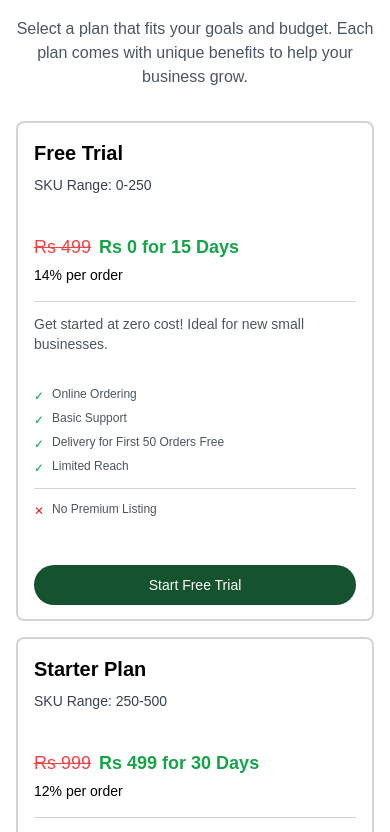
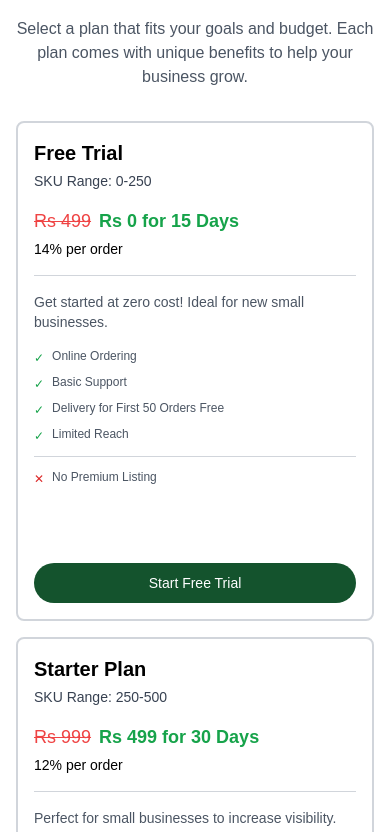
Before and after one commit to hritvikgupta/quickcommerce, a Next.js app: page /business in a window 390 px wide. Shown: the part 2830-3662 px from the top of the page. Built offline with nearby package versions, Linux system fonts and the light colour scheme.

Commit message:
update-marketplace

```diff
--- a/src/app/business/page.js
+++ b/src/app/business/page.js
@@ -996,35 +996,48 @@ const PricingPlanCard = ({ title, price, originalPrice, commission, description,
     <div
       className={`w-full md:w-[340px] border-2 rounded-lg p-4 md:p-6 flex flex-col transition-transform transform hover:scale-105 hover:shadow-lg ${
         selected ? 'border-green-600 bg-white' : 'border-gray-300 bg-white'
-      } min-h-[500px] md:min-h-[650px]`} // Reduced height for mobile
+      } min-h-[500px] md:min-h-[650px]`}
     >
       {/* Header Section */}
-      <div className="h-[90px] md:h-[120px]">
-        <h2 className="text-xl md:text-2xl font-bold text-black mb-2">{title}</h2>
-        <p className="text-sm md:text-md text-gray-700 font-medium">SKU Range: {skuRange}</p>
+      <div className="mb-4">
+        <h2 className="text-xl md:text-2xl font-bold text-black mb-1">
+          {title}
+        </h2>
+        <p className="text-sm md:text-md text-gray-700 font-medium">
+          SKU Range: {skuRange}
+        </p>
       </div>
 
       {/* Pricing Section */}
-      <div className="h-[60px] md:h-[80px] flex flex-col justify-center">
+      <div className="mb-4">
         <div className="flex items-center gap-2 mb-1">
-          {originalPrice && <p className="text-lg md:text-xl text-red-500 line-through">{originalPrice}</p>}
-          <p className="text-lg md:text-xl text-green-600 font-semibold">{price}</p>
+          {originalPrice && (
+            <p className="text-lg md:text-xl text-red-500 line-through">
+              {originalPrice}
+            </p>
+          )}
+          <p className="text-lg md:text-xl text-green-600 font-semibold">
+            {price}
+          </p>
         </div>
-        <p className="text-sm md:text-md font-medium text-black">{commission}</p>
+        <p className="text-sm md:text-md font-medium text-black">
+          {commission}
+        </p>
       </div>
 
-      <hr className="border-gray-300 my-3 md:my-4" />
+      <hr className="border-gray-300 mb-4" />
 
       {/* Description Section */}
-      <div className="h-[60px] md:h-[80px]">
-        <p className="text-sm md:text-md text-gray-600">{description}</p>
+      <div className="mb-4">
+        <p className="text-sm md:text-md text-gray-600">
+          {description}
+        </p>
       </div>
 
       {/* Features Section */}
-      <div className="flex-grow overflow-auto py-3 md:py-4">
-        <div className="space-y-3 md:space-y-4">
+      <div className="flex-grow">
         {/* Included Features */}
-          <ul className="list-none space-y-1.5 md:space-y-2">
+        <ul className="list-none space-y-2 mb-3">
           {features.map((feature, index) =>
             feature.included ? (
               <li key={index} className="flex items-start text-xs md:text-sm">
@@ -1035,10 +1048,10 @@ const PricingPlanCard = ({ title, price, originalPrice, commission, description,
           )}
         </ul>
 
-          <hr className="border-gray-300" />
+        <hr className="border-gray-300 my-3" />
 
         {/* Not Included Features */}
-          <ul className="list-none space-y-1.5 md:space-y-2">
+        <ul className="list-none space-y-2 mb-3">
           {features.map((feature, index) =>
             !feature.included ? (
               <li key={index} className="flex items-start text-xs md:text-sm">
@@ -1049,17 +1062,14 @@ const PricingPlanCard = ({ title, price, originalPrice, commission, description,
           )}
         </ul>
       </div>
-      </div>
 
       {/* Button Section */}
-      <div className="h-[50px] md:h-[60px] pt-3 md:pt-4">
       <Button
         className="w-full bg-green-900 hover:bg-green-700 rounded-full text-white py-2 md:py-3"
         onClick={handleClick}
       >
         <span className="text-sm md:text-base">{buttonText}</span>
       </Button>
-      </div>
     </div>
   );
 };
```
Lines whose indentation alone changed are shown as unchanged.
